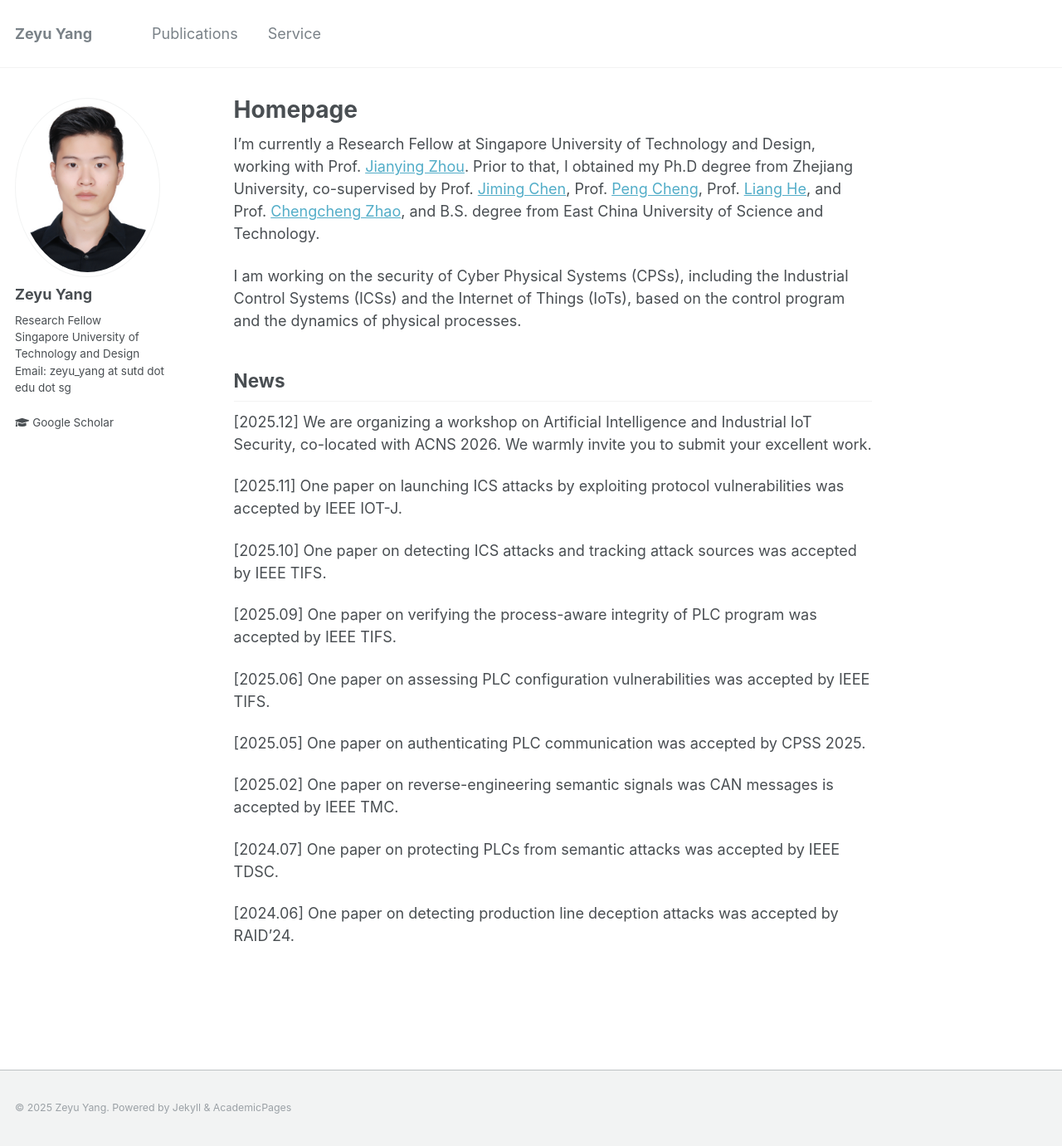
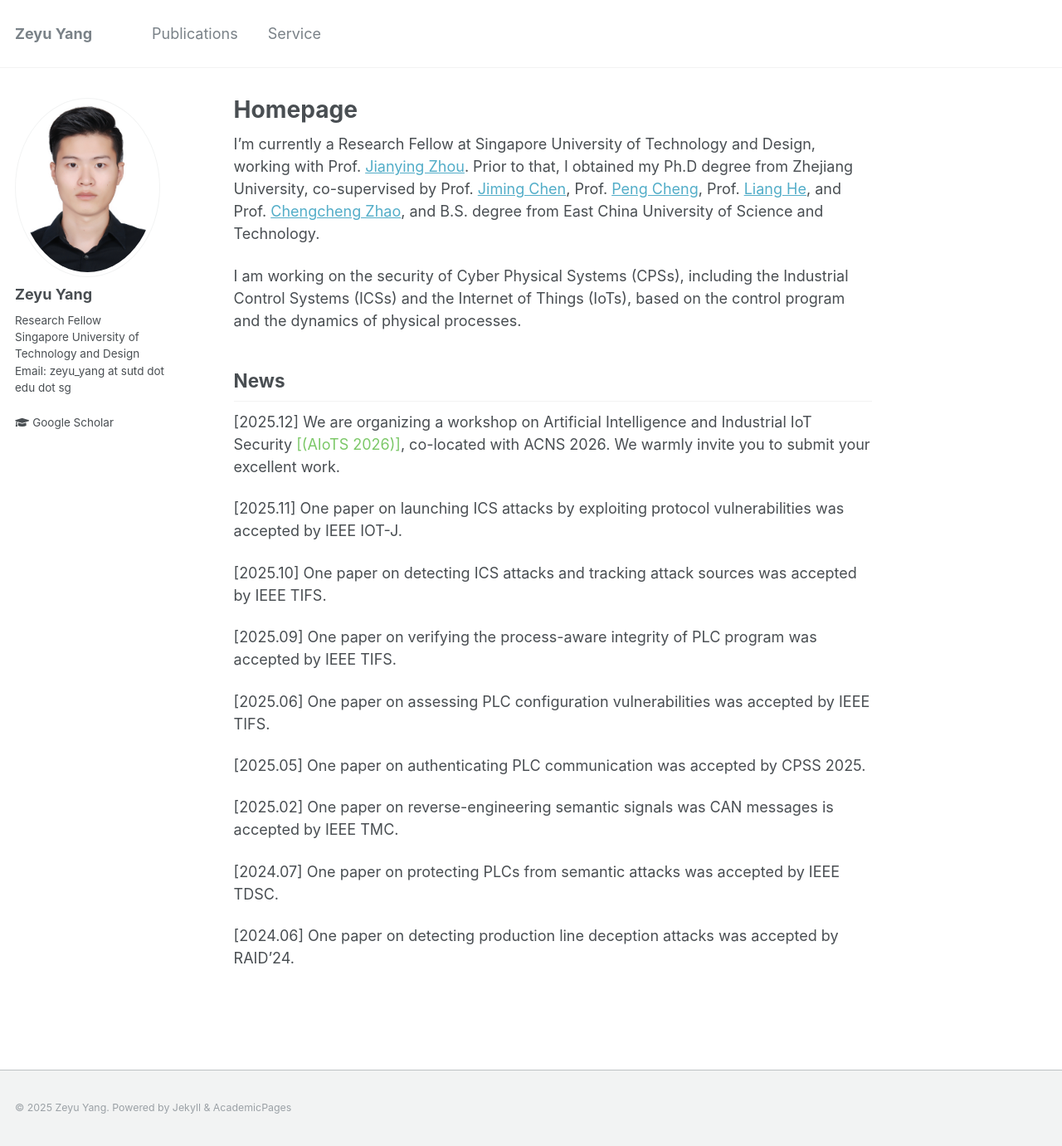
Before and after one commit to zeyuid/zeyuid.github.io, a Jekyll site: the page built from _pages/about.md, in a window 1280 px wide and 1381 px high. Shown: the whole window at 83% size. Built offline with Jekyll 4.4.1, drawn with Linux system fonts in a browser that asks for light colours.

Commit message:
add file

```diff
--- a/_pages/about.md
+++ b/_pages/about.md
@@ -22,7 +22,7 @@ CPS Security;\\
 State Estimation in Control System -->
 
 ## News
-[2025.12] We are organizing a workshop on Artificial Intelligence and Industrial IoT Security, co-located with ACNS 2026. We warmly invite you to submit your excellent work.
+[2025.12] We are organizing a workshop on Artificial Intelligence and Industrial IoT Security <a href="https://aiots26.github.io/main/" style="text-decoration: none;"><font color="#7cc868">[(AIoTS 2026)]</font></a>, co-located with ACNS 2026. We warmly invite you to submit your excellent work.
 
 [2025.11] One paper on launching ICS attacks by exploiting protocol vulnerabilities was accepted by IEEE IOT-J.
 
```
